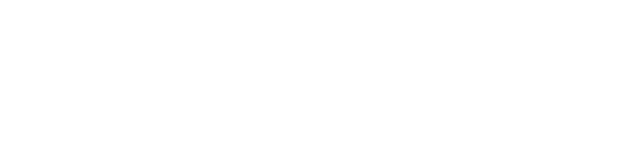
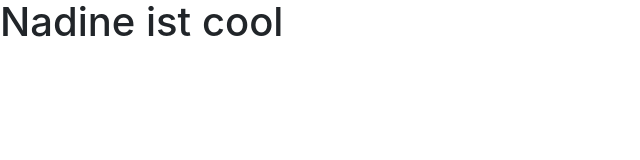
Before and after one commit to kunzanina/lb02_nkak, a plain HTML site: page 01_Setup_Navbar/01_start/index.html in a window 1280 px wide. Shown: the whole page, without its empty margins (0-640 px from the left). Drawn offline with Linux system fonts and the light colour scheme.

Commit message:
h1 gewechselt

```diff
--- a/01_Setup_Navbar/01_start/index.html
+++ b/01_Setup_Navbar/01_start/index.html
@@ -11,7 +11,7 @@
 </head>
 <body id="home">
   <!-- START HERE -->
-
+<h1>Nadine ist cool</h1>
   <script src="js/jquery.min.js"></script>
   <script src="js/popper.min.js"></script>
   <script src="js/bootstrap.min.js"></script>
```
